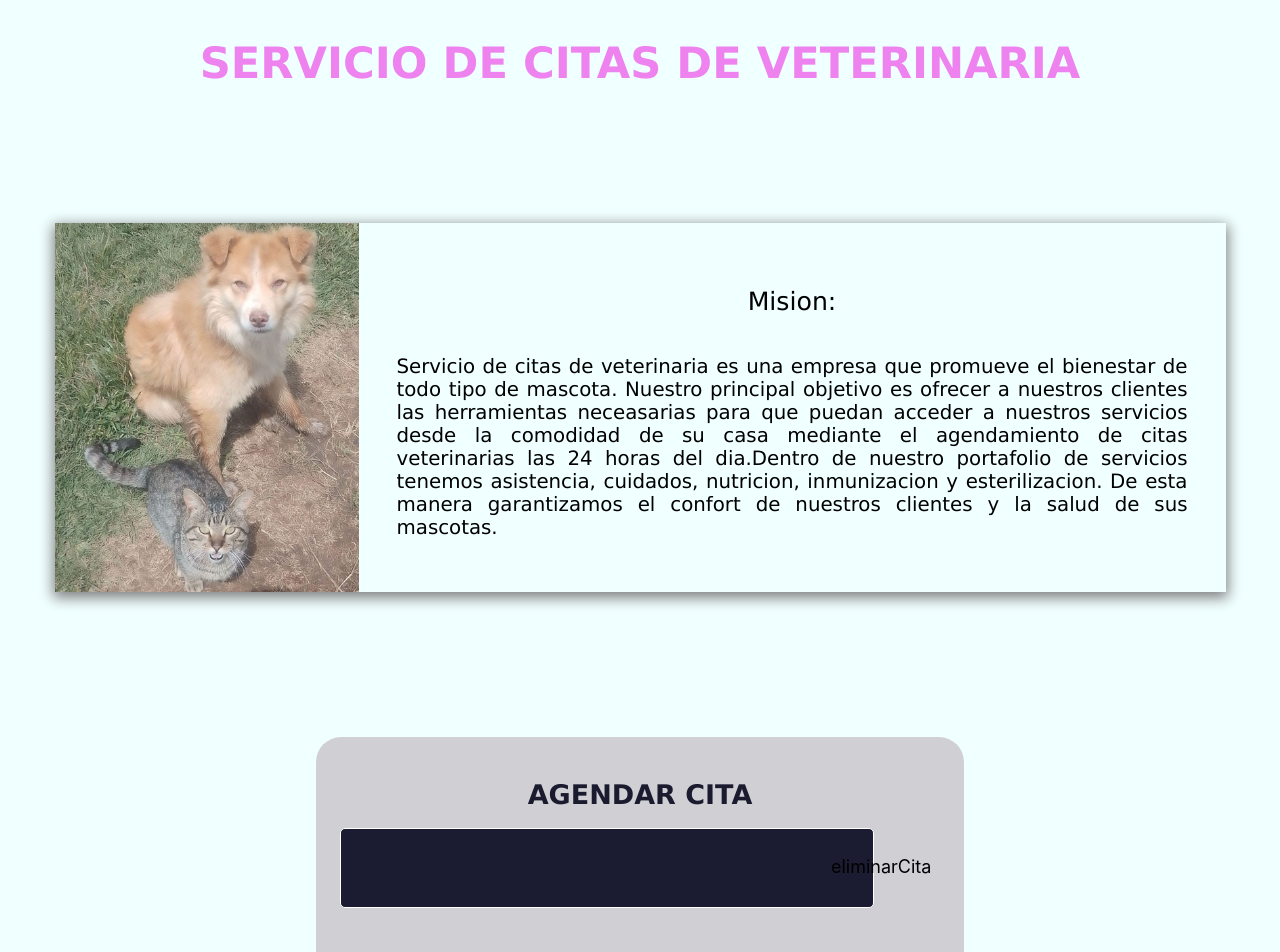
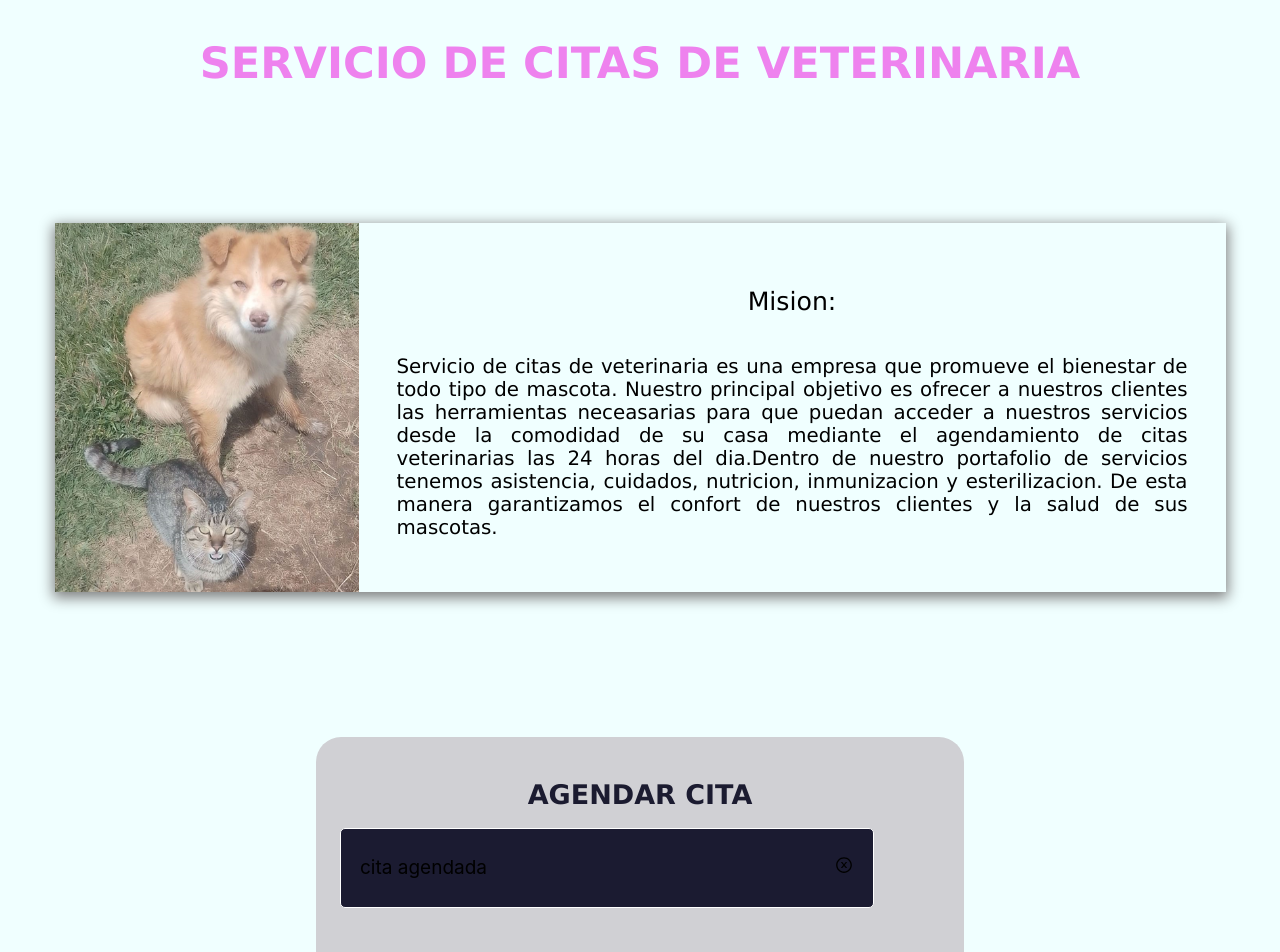
Before and after one commit to victorEmerio5/proyecto-final-g12, a React (Create React App) app: page / in a window 1280 px wide. Shown: the top 952 px of the page. Built offline with nearby package versions, Linux system fonts and the light colour scheme; the HTML template or start-up script is replaced by a standard one.

Commit message:
implementando react icons

```diff
--- a/package.json
+++ b/package.json
@@ -8,6 +8,7 @@
     "@testing-library/user-event": "^13.5.0",
     "react": "^18.2.0",
     "react-dom": "^18.2.0",
+    "react-icons": "^4.6.0",
     "react-scripts": "5.0.1",
     "web-vitals": "^2.1.4"
   },
--- a/src/App.js
+++ b/src/App.js
@@ -17,7 +17,7 @@ function App() {
      </div>
      <div className='cont-cita'>
       <h2>AGENDAR CITA</h2>
-      <Cita />
+      <Cita texto='cita agendada'/>
      </div>
     </div>
   );
--- a/src/componentes/Cita.jsx
+++ b/src/componentes/Cita.jsx
@@ -1,5 +1,6 @@
 import React from "react";
 import '../hojas-estilos/Cita.css';
+import { AiOutlineCloseCircle } from "react-icons/ai";  //AiOutlineCloseCircle es un compónenete de react
 
 //componente Cita
 
@@ -10,7 +11,7 @@ function Cita ({ texto }){
         {texto}
       </div>
       <div className='cita-icono'>
-        eliminarCita
+        <AiOutlineCloseCircle />
       </div>
     </div>
   );
```
Also changed, not shown: 1 other file (tests, documents, lock files or other folders).
